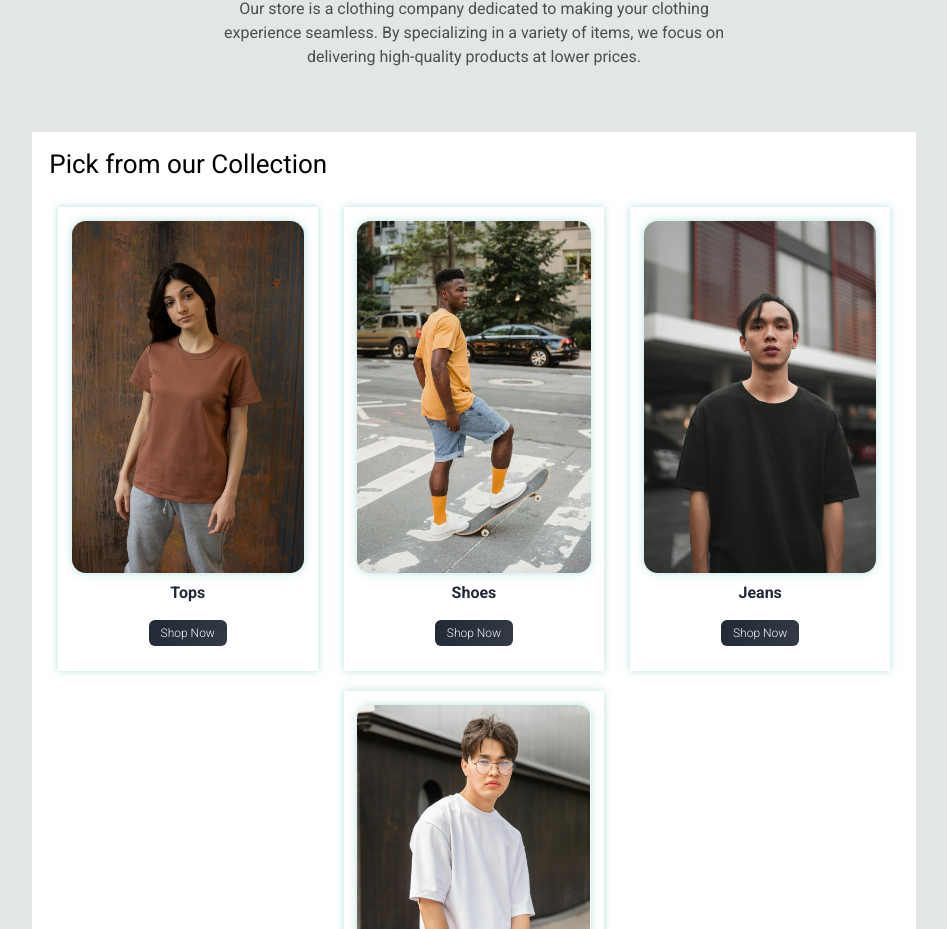
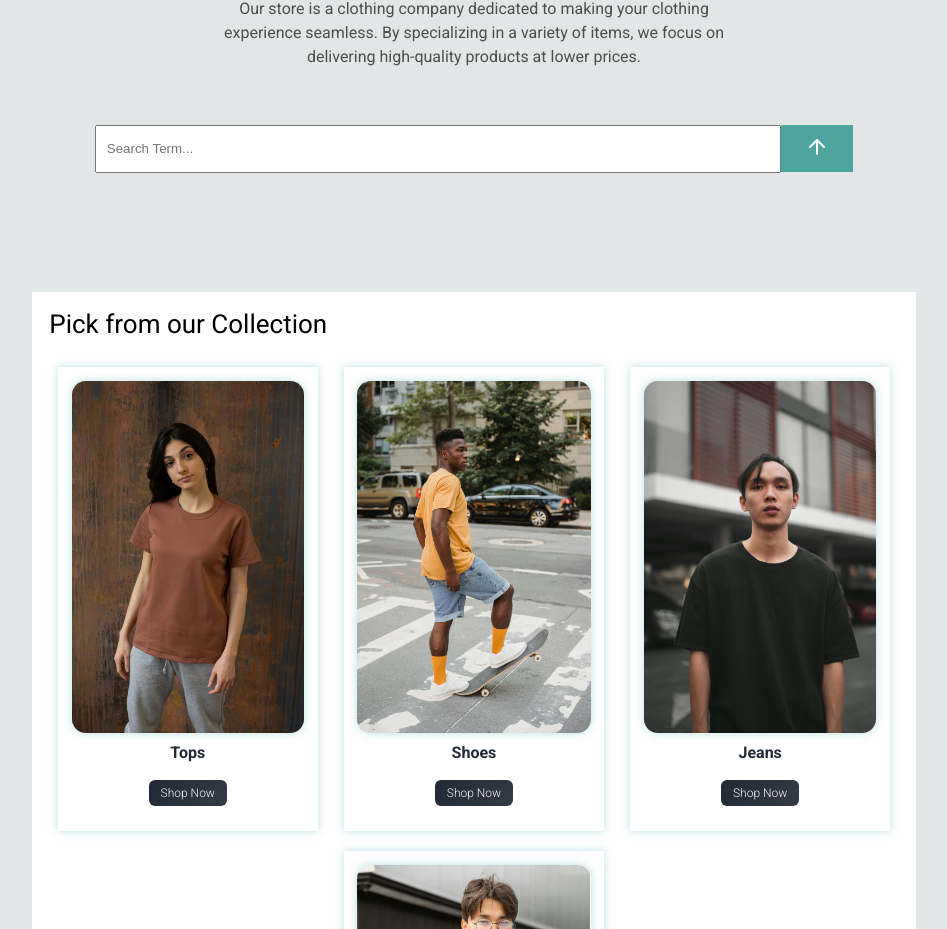
Before and after one commit to Syed-Haider-Shah/search-spring-api-reader, a React (Vite) app: page / in a window 1280 px wide. Shown: the part 819-1748 px from the top of the page, without its empty margins (166-1113 px from the left). Built offline with nearby package versions, Linux system fonts and the light colour scheme.

Commit message:
Search Bar added to Home

```diff
--- a/src/Components/DisplayCard/index.jsx
+++ b/src/Components/DisplayCard/index.jsx
@@ -13,7 +13,9 @@ const DisplayCard = ({ name, msrp, price, image }) => {
             <div className='price'>${price}</div>
           </div>
         ) : (
-          <div className='price'>${price}</div>
+          <div className='discount'>
+            <div className='price'>${price}</div>
+          </div>
         )}
         <button className='display-btn'>+</button>
         </div>
--- a/src/Components/SearchBar/index.css
+++ b/src/Components/SearchBar/index.css
@@ -58,6 +58,7 @@
 }
 
 .form-home {
+  margin: 60px 0;
   display: flex;
   justify-content: center;
   align-items: center;
--- a/src/Pages/NewHome/index.jsx
+++ b/src/Pages/NewHome/index.jsx
@@ -1,4 +1,4 @@
-import { HomeDisplayCard, Heading } from '../../Components';
+import { HomeDisplayCard, Heading, Logo, SearchBar } from '../../Components';
 
 const NewHome = () => {
   return(
@@ -13,6 +13,9 @@ const NewHome = () => {
     <div className='para-box'>
       <p1 className='para'>Our store is a clothing company dedicated to making your clothing experience seamless. By specializing in a variety of items, we focus on delivering high-quality products at lower prices.</p1>
     </div>
+
+      <SearchBar searchBarStyle="search-bar-home" searchButtonStyle="search-btn-home" formStyle="form-home"/>
+
     <div className='section'>
       <h1 className='home-section-heading'>Pick from our Collection</h1>
       <div className='selection-section'>
```
